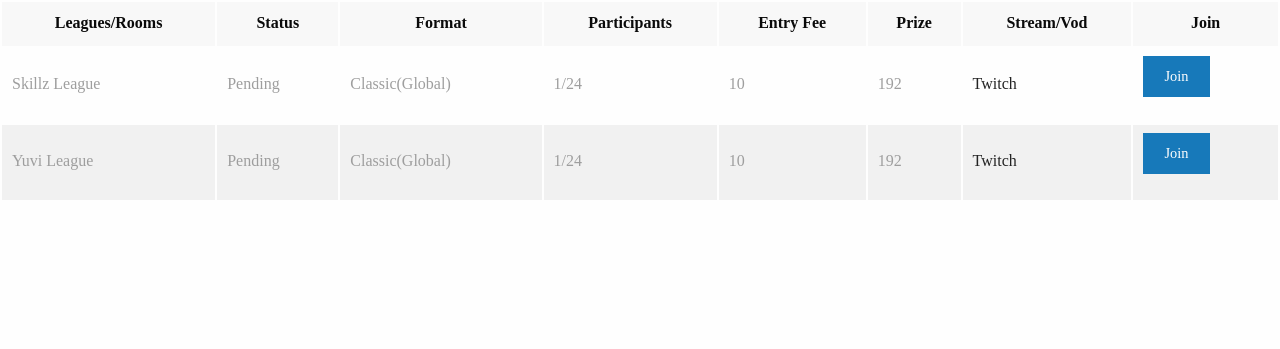
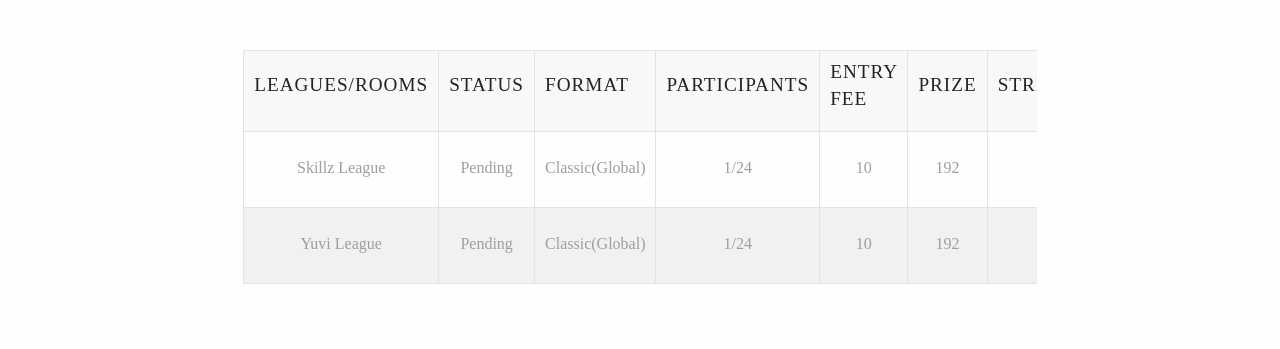
Before and after one commit to rahulyhg/ezl-front-end, a PHP site: page /fantasy/index.html in a window 1280 px wide. Shown: the top 349 px of the page. Run offline with PHP 8.4, Linux system fonts and the light colour scheme; some libraries are stand-ins or nearby versions.

Commit message:
more organizing/fixed responsive layout (use .row instead of div.wrapper)/edited out redundant CSS

```diff
--- a/css/main.css
+++ b/css/main.css
@@ -1,132 +1,159 @@
+/* EZL STYLE GUIDE - DO NOT CHANGE SETTINGS PAST THIS LINE! */
+.row {
+  width: 62%;
+  padding: 50px 0;
+}
+
 body {
-  padding: 0;
   font-size: 16px;
   line-height: 25.875px;
   font-family: "mf-nexa-227102";
-  color: rgba(158,158,158,1);
+  color: rgba(158, 158, 158, 1);
 }
-div.wrapper {
-  width: 62%;
-  margin: 0 auto;
-  padding: 50px 0;
 
-}
 p {
   margin-bottom: 25px;
-  font-family: "mf-nexa-227102";
   line-height: 1.4em;
-  color: rgba(158,158,158,1);
 }
+
+p.blockquote {
+  color: rgba(35, 35, 35, 1);
+}
+
+p.light {
+  text-align: left;
+}
+
 blockquote {
   text-align: center;
   font-size: 1.2em;
-  font-family: "mf-nexa-227102";
   line-height: 1.4em;
-  color: rgba(35,35,35,1);
+  color: rgba(35, 35, 35, 1);
 }
+
+blockquote.light {
+  color: rgba(227, 227, 227, 1);
+}
+
 h1 {
-  font-family: "mf-nexa-227102";
+  font-size: 3em;
   line-height: 1.4em;
-  font-size: 3em;
   letter-spacing: 1px;
   text-transform: uppercase;
-  color: rgba(35,35,35,1);
+  color: rgba(35, 35, 35, 1);
   text-align: center;
 }
+
 h2 {
-  font-family: "mf-nexa-227102";
   font-size: 2.4em;
   line-height: 1.4em;
   letter-spacing: 1px;
   text-transform: uppercase;
-  color: rgba(35,35,35,1);
+  color: rgba(35, 35, 35, 1);
   text-align: center;
 }
+
+h2.light {
+  color: rgba(227, 227, 227, 1);
+}
+
 h3 {
   font-family: "mf-nexa-227099";
   font-size: 1.2em;
   letter-spacing: 1px;
   text-transform: uppercase;
-  color: rgba(35,35,35,1);
+  color: rgba(35, 35, 35, 1);
   text-align: left;
 }
+
+h3.light {
+  color: rgba(227, 227, 227, 1);
+}
+
 div.three-col-gallery {
   width: auto;
   text-align: center;
   margin: 0 auto;
+}
 
-}
 div.three-col-gallery:before {
   content: "";
   display: table;
 }
+
 div.three-col-gallery:after {
   content: "";
   display: table;
   clear: both;
 }
+
 img.three-col-gallery {
   width: 30%;
   float: left;
   margin: 1.666%;
 }
+
+ol {
+  margin: 10px 20px;
+  padding: 10px 20px;
+}
+
 ul {
   margin: 10px 20px;
   padding: 10px 20px;
   font-family: "mf-nexa-227095";
-  color: rgba(35,35,35,1);
+  color: rgba(35, 35, 35, 1);
 }
-p.blockquote {
-  color: rgba(35,35,35,1);
-}
+
 li {
-  color: rgba(158,158,158,1);
+  color: rgba(158, 158, 158, 1);
   font-family: "mf-nexa-227102";
   text-transform: uppercase;
   letter-spacing: 1px;
   font-size: 1.6em;
 }
-ol {
-  margin: 10px 20px;
-  padding: 10px 20px;
-}
+
 a {
   width: 66.609375px;
-  color: rgba(35,35,35,1);
+  color: rgba(35, 35, 35, 1);
 }
+
 a a {
   text-decoration: none;
 }
+
+a.light {
+  color: rgba(227, 227, 227, 1);
+}
+
 strong {
   font-family: "mf-nexa-227099";
-  color: rgba(35,35,35,1);
+  color: rgba(35, 35, 35, 1);
 }
+
+strong.light {
+  color: rgba(227, 227, 227, 1);
+}
+
 section {
   margin: 0 auto;
   text-align: center;
   width: auto;
 }
+
 section.dark {
-  font-family: "mf-nexa-227102";
-  background-color: rgba(35,35,35,1);
-  color: rgba(158,158,158,1);
+  background-color: rgba(35, 35, 35, 1);
+  color: rgba(158, 158, 158, 1);
   padding: 2em;
 }
-h2.light {
-  color: rgba(227,227,227,1);
+
+/* EZL STYLE GUIDE - DO NOT CHANGE SETTINGS ABOVE THIS LINE! */
+
+table {
+  border-collapse: collapse;
+  text-align: center;
 }
-h3.light {
-  color: rgba(227,227,227,1);
+
+td, th {
+    border: 1px solid #e3e3e3;
 }
-p.light {
-  text-align: left;
-}
-blockquote.light {
-  color: rgba(227,227,227,1);
-}
-a.light {
-  color: rgba(227,227,227,1);
-}
-strong.light {
-  color: rgba(227,227,227,1);
-}
--- a/fantasy/index.html
+++ b/fantasy/index.html
@@ -10,23 +10,26 @@
     <link rel="stylesheet" href="../css/main.css">
     <link rel="stylesheet" href="https://cdnjs.cloudflare.com/ajax/libs/animate.css/3.5.2/animate.min.css">
 </head>
+
 <body>
-<table>
+
+<div class="row">
+<table class="scroll hover">
   <thead>
     <tr>
-    	<th style="text-align: center;"><b>Leagues/Rooms</b></th>
-        <th style="text-align: center;"><b>Status</b></th>
-        <th style="text-align: center;"><b>Format</b></th>
-        <th style="text-align: center;"><b>Participants</b></th>
-        <th style="text-align: center;"><b>Entry Fee</b></th>
-        <th style="text-align: center;"><b>Prize</b></th>
-        <th style="text-align: center;"><b>Stream/Vod</b></th>
-        <th style="text-align: center;"><b>Join</b></th>
+    	  <th><h3>Leagues/Rooms</h3></th>
+        <th><h3>Status</h3></th>
+        <th><h3>Format</h3></th>
+        <th><h3>Participants</h3></th>
+        <th><h3>Entry Fee</h3></th>
+        <th><h3>Prize</h3></th>
+        <th><h3>Stream/Vod</h3></th>
+        <th><h3>Join</h3></th>
     </tr>
   </thead>
   <tbody>
 
-    <tr class="active">
+    <tr>
             <td>Skillz League</td>
             <td>Pending</td>
             <td>Classic(Global)</td>
@@ -38,7 +41,7 @@
     </tr>
 
     <!--more rows-->
-     <tr class="active">
+     <tr>
             <td>Yuvi League</td>
             <td>Pending</td>
             <td>Classic(Global)</td>
@@ -50,5 +53,11 @@
     </tr>
   </tbody>
 </table>
+</div>
+
+<script src="js/vendor/foundation.min.js"></script>
+<script src="js/app.js"></script>
+<script src="https://ajax.googleapis.com/ajax/libs/jquery/3.1.1/jquery.min.js"></script>
+<script src="https://ajax.googleapis.com/ajax/libs/angularjs/1.6.2/angular.min.js"></script>
 </body>
 </html>
```
Also changed, not shown: include/auth_disabled_nav.html (added, +23 -0 lines), include/js.html (+3 -4 lines), index.html (+6 -27 lines), news.html (+3 -5 lines), products.html (+3 -4 lines), scoreboard.html (+3 -4 lines), shop.html (+3 -4 lines), sponsors.html (+3 -5 lines), comingsoon.html (renamed from landing/comingsoon.html), landing.html (renamed from landing/index.html).
